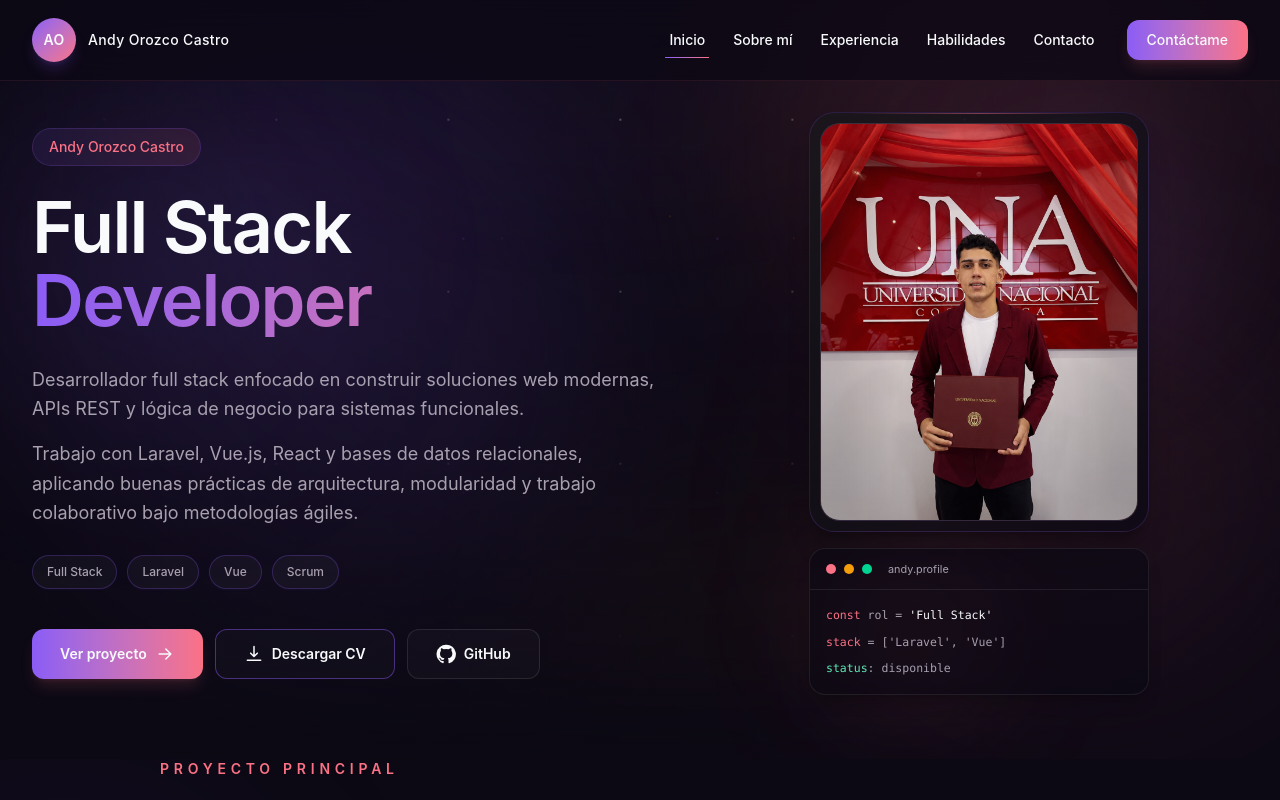
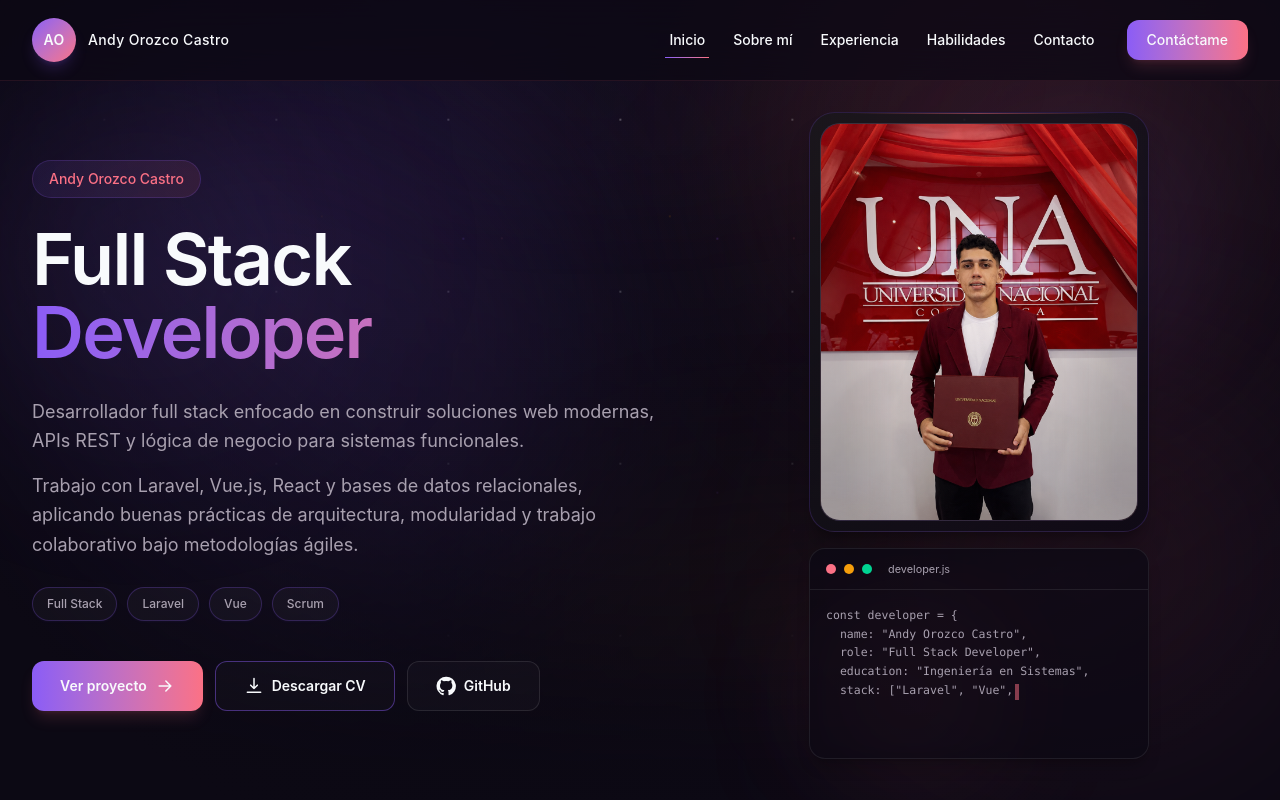
Before and after one commit to andyorozcoo/portfolio-andy-orozco, a Vue app: page / in a window 1280 px wide. Shown: the top 800 px of the page. Built offline with nearby package versions, Linux system fonts and the light colour scheme.

Commit message:
feat(home): add animated developer terminal to hero section

```diff
--- a/src/components/sections/HeroSection.vue
+++ b/src/components/sections/HeroSection.vue
@@ -1,6 +1,7 @@
 <script setup>
 import { ref } from 'vue'
 import { RouterLink } from 'vue-router'
+import TypingTerminal from '../ui/TypingTerminal.vue'
 
 const profileTags = ['Full Stack', 'Laravel', 'Vue', 'Scrum']
 const imageUnavailable = ref(false)
@@ -115,19 +116,7 @@ const profileImageSrc = `${import.meta.env.BASE_URL}images/profile/profile-main.
           </div>
         </div>
 
-        <div class="overflow-hidden rounded-2xl border border-white/8 bg-space/70 shadow-lg shadow-black/20 backdrop-blur-md">
-          <div class="flex items-center gap-2 border-b border-white/8 px-4 py-3">
-            <span class="size-2.5 rounded-full bg-brand-magenta"></span>
-            <span class="size-2.5 rounded-full bg-brand-amber"></span>
-            <span class="size-2.5 rounded-full bg-emerald-400"></span>
-            <span class="ml-2 text-[0.68rem] text-muted">andy.profile</span>
-          </div>
-          <div class="space-y-2 px-4 py-4 font-mono text-[0.72rem] leading-relaxed text-muted">
-            <p><span class="text-brand-magenta">const</span> rol = <span class="text-foreground">'Full Stack'</span></p>
-            <p><span class="text-brand-magenta">stack</span> = ['Laravel', 'Vue']</p>
-            <p><span class="text-emerald-300">status</span>: disponible</p>
-          </div>
-        </div>
+        <TypingTerminal />
       </div>
     </div>
   </section>
--- /dev/null
+++ b/src/components/ui/TypingTerminal.vue
@@ -0,0 +1,70 @@
+<script setup>
+import { onBeforeUnmount, onMounted, ref } from 'vue'
+
+const code = `const developer = {
+  name: "Andy Orozco Castro",
+  role: "Full Stack Developer",
+  education: "Ingeniería en Sistemas",
+  stack: ["Laravel", "Vue", "MySQL"],
+  available: true
+}`
+
+const typedCode = ref('')
+const isComplete = ref(false)
+let typingTimer
+let restartTimer
+
+const reduceMotion =
+  typeof window !== 'undefined' && window.matchMedia('(prefers-reduced-motion: reduce)').matches
+
+const clearTimers = () => {
+  window.clearTimeout(typingTimer)
+  window.clearTimeout(restartTimer)
+}
+
+const typeCode = (index = 0) => {
+  if (index >= code.length) {
+    isComplete.value = true
+    restartTimer = window.setTimeout(() => {
+      typedCode.value = ''
+      isComplete.value = false
+      typeCode()
+    }, 3200)
+    return
+  }
+
+  typedCode.value += code[index]
+  typingTimer = window.setTimeout(() => typeCode(index + 1), 34)
+}
+
+onMounted(() => {
+  if (reduceMotion) {
+    typedCode.value = code
+    isComplete.value = true
+    return
+  }
+
+  typeCode()
+})
+
+onBeforeUnmount(() => {
+  clearTimers()
+})
+</script>
+
+<template>
+  <div class="overflow-hidden rounded-2xl border border-white/8 bg-space/70 shadow-lg shadow-black/20 backdrop-blur-md">
+    <div class="flex items-center gap-2 border-b border-white/8 px-4 py-3">
+      <span class="size-2.5 rounded-full bg-brand-magenta"></span>
+      <span class="size-2.5 rounded-full bg-brand-amber"></span>
+      <span class="size-2.5 rounded-full bg-emerald-400"></span>
+      <span class="ml-2 text-[0.68rem] text-muted">developer.js</span>
+    </div>
+
+    <pre class="min-h-[10.5rem] overflow-hidden whitespace-pre-wrap px-4 py-4 font-mono text-[0.68rem] leading-relaxed text-muted sm:text-[0.72rem]"><code>{{ typedCode }}</code><span
+      v-if="!reduceMotion"
+      class="ml-0.5 inline-block h-4 w-1 translate-y-0.5 animate-pulse bg-brand-magenta align-middle"
+      :class="isComplete ? 'opacity-70' : 'opacity-100'"
+    ></span></pre>
+  </div>
+</template>
```
